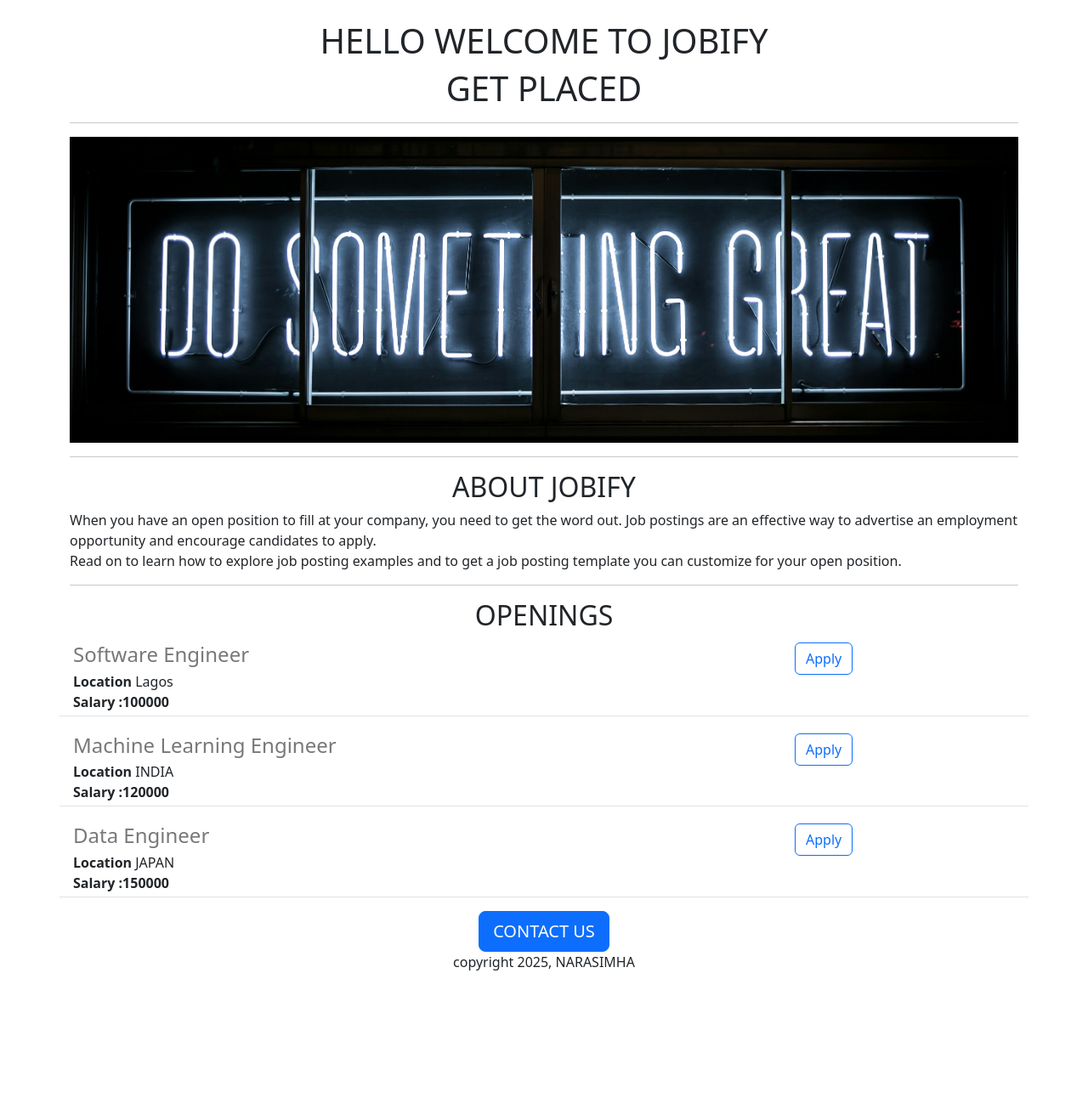
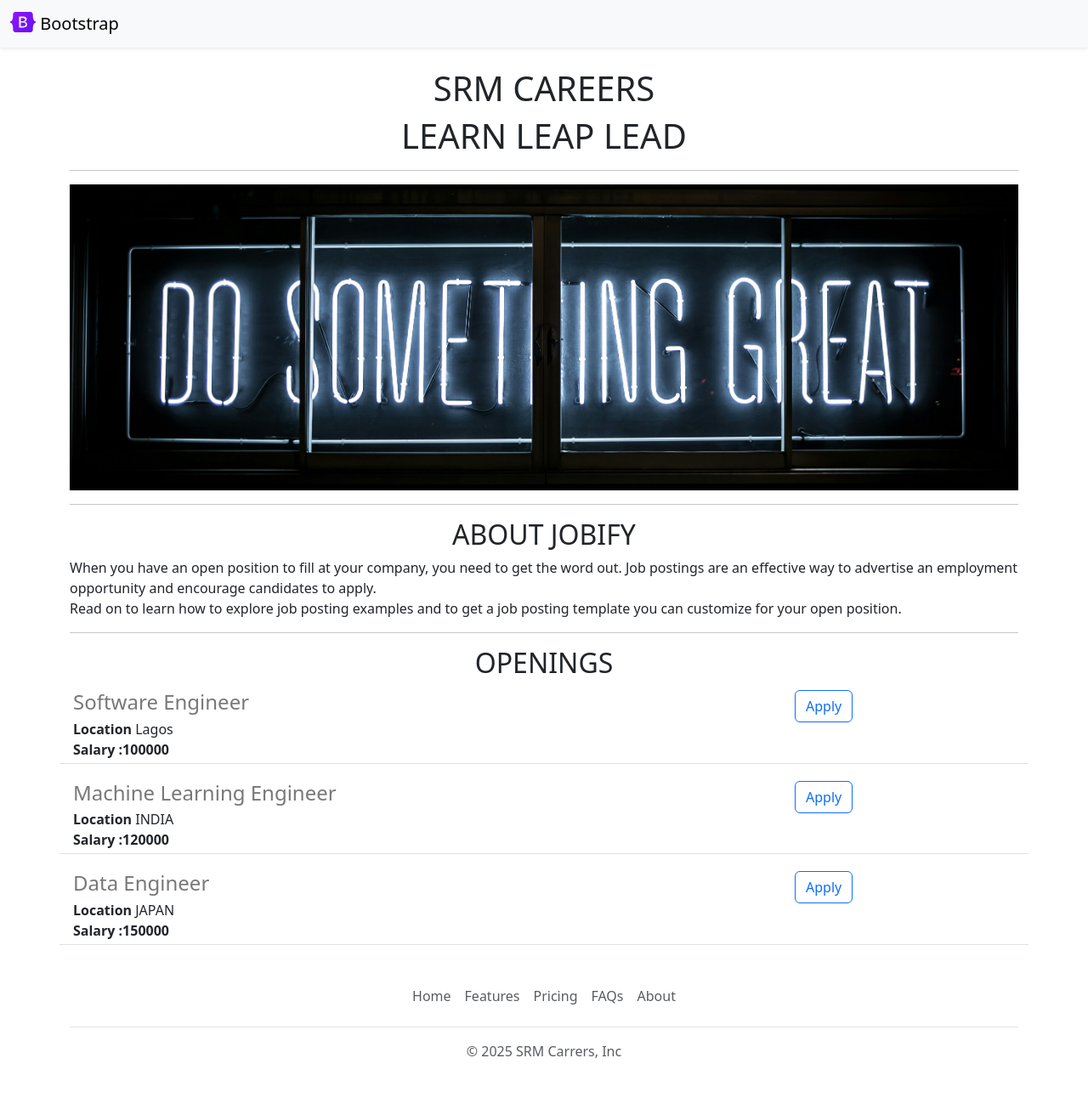
Before and after one commit to narasimha-17/jobhiring, a Flask app: page / in a window 1280 px wide. Shown: the whole page at 85% size. Before the commit the page ends 1142 px from the top, so only its background shows below. Run offline with Flask 3, Linux system fonts and the light colour scheme.

Commit message:
changed name added nav bar , footer

```diff
--- a/app.py
+++ b/app.py
@@ -1,4 +1,4 @@
-from flask import Flask, request, render_template
+from flask import Flask, request, render_template , jsonify
 
 
 
@@ -33,5 +33,10 @@ def home():
                            ,jobs=JOBS)
 
 
+@app.route('/jobs')
+def list_jobs():
+    return jsonify(JOBS)
+
+
 if __name__ == '__main__':
     app.run(debug=True)
--- a/requirements.txt
+++ b/requirements.txt
@@ -1 +1,2 @@
 Flask
+gunicorn
--- /dev/null
+++ b/templates/footer.html
@@ -0,0 +1,14 @@
+<div class="b-example-divider"></div>
+
+<div class="container">
+  <footer class="py-3 my-4">
+    <ul class="nav justify-content-center border-bottom pb-3 mb-3">
+      <li class="nav-item"><a href="#" class="nav-link px-2 text-body-secondary">Home</a></li>
+      <li class="nav-item"><a href="#" class="nav-link px-2 text-body-secondary">Features</a></li>
+      <li class="nav-item"><a href="#" class="nav-link px-2 text-body-secondary">Pricing</a></li>
+      <li class="nav-item"><a href="#" class="nav-link px-2 text-body-secondary">FAQs</a></li>
+      <li class="nav-item"><a href="#" class="nav-link px-2 text-body-secondary">About</a></li>
+    </ul>
+    <p class="text-center text-body-secondary">&copy; 2025 SRM Carrers, Inc</p>
+  </footer>
+</div>
--- a/templates/home.html
+++ b/templates/home.html
@@ -15,9 +15,10 @@
 
 </head>
 <body>
+    {% include 'nav.html' %}
     <div class="container">
-    <h1 class="text-center mt-4">HELLO WELCOME TO JOBIFY</h1>
-    <h1 class="text-center mb-2">GET PLACED</h1><hr>
+    <h1 class="text-center mt-4">SRM CAREERS</h1>
+    <h1 class="text-center mb-2">LEARN LEAP LEAD</h1><hr>
     <img id="img" src="static/clark-tibbs-oqStl2L5oxI-unsplash (1).jpg" alt="" height="360px" width="100%">
     <hr><h2 class="text-center mt-2 mb-2">ABOUT JOBIFY</h2>
     <p class="bodytext">When you have an open position to fill at your company, you need to get the word out. Job postings are an effective way to advertise an employment opportunity and encourage candidates to apply. <br>Read on to learn how to explore job posting examples and to get a job posting template you can customize for your open position.</p><hr>
@@ -29,10 +30,7 @@
     </div>
 
 </div>
-<div>
-    <div id="contactbutton" class="text-center"><button class="btn btn-primary btn-lg">CONTACT US</button></div>
-    <p class="text-center">copyright 2025, NARASIMHA</p>
-</div>
-
+{% include 'footer.html' %}
+    <script src="https://cdn.jsdelivr.net/npm/@popperjs/core@2.11.6/dist/umd/popper.min.js" integrity="sha384-oBqDVmMz4fnFO9gybB+0h5g5c
 </body>
 </html>
--- /dev/null
+++ b/templates/nav.html
@@ -0,0 +1,9 @@
+<nav class="navbar  shadow-sm fixed-top navbar-expand-lg bg-body-tertiary">
+    <div class="container-fluid">
+      <a class="navbar-brand" href="#">
+        <img src="static/bootstrap-logo.svg" alt="Logo" width="30" height="24" class="d-inline-block align-text-top">
+        Bootstrap
+      </a>
+    </div>
+  </nav>
+  <div style="height:56px"></div>
```
Also changed, not shown: static/bootstrap-logo.svg (added).
